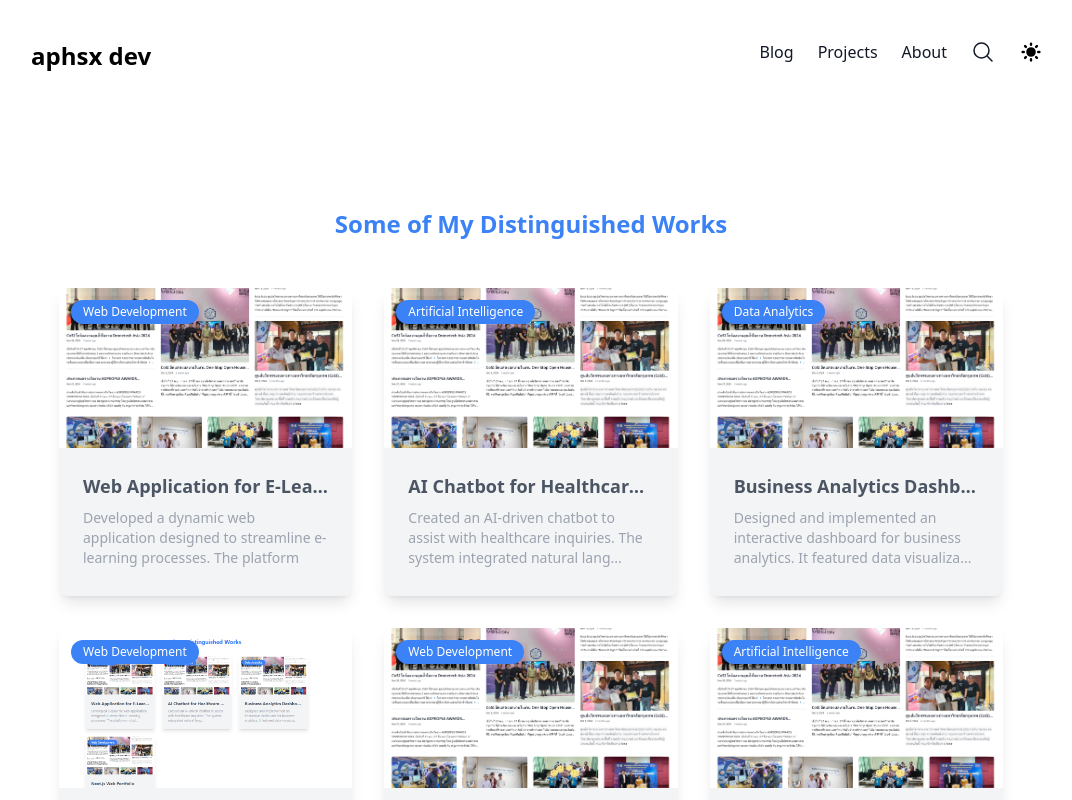
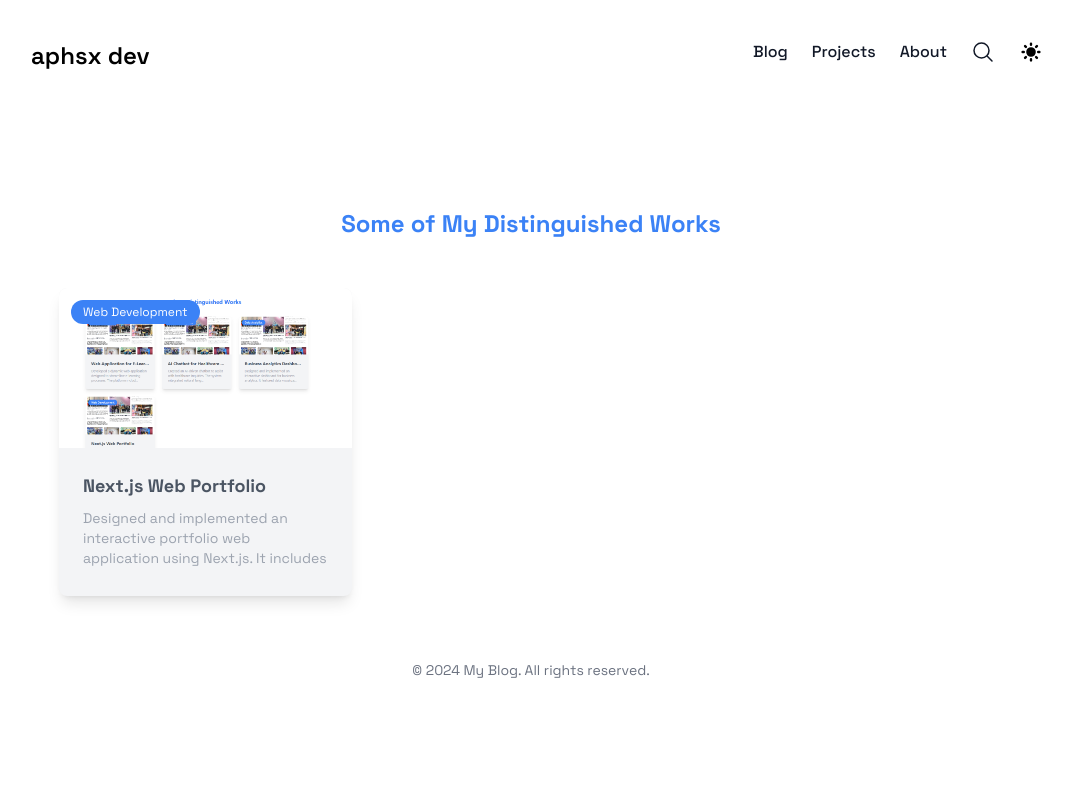
Before and after one commit to aphsx/my-portfolio-NextJS, a Next.js app: page /projects in a window 1280 px wide. Shown: the top 800 px of the page, without its empty margins (109-1181 px from the left). Built offline with nearby package versions, Linux system fonts and the light colour scheme.

Commit message:
Update Tailwind CSS configuration, add AboutSection and ProfileSection components, and refactor Education component

```diff
--- a/app/globals.css
+++ b/app/globals.css
@@ -1,6 +1,19 @@
 @tailwind base;
 @tailwind components;
 @tailwind utilities;
+
+/* styles/globals.css */
+/* :root {
+  --font-space-grotesk: 'Space Grotesk', sans-serif;
+}
+
+body {
+  font-family: var(--font-space-grotesk);
+  margin: 0;
+  padding: 0;
+  box-sizing: border-box;
+} */
+
 
 .task-list-item::before {
   @apply hidden;
@@ -84,7 +97,7 @@
 }
 
 .timeline .content {
-  background-color: #f0f0f0; /* กล่องข้อความสีขาว */
+  background-color: #f8f8f8; /* กล่องข้อความสีขาว */
   padding: 15px 20px;
   border-radius: 8px;
   box-shadow: 0 4px 6px rgba(0, 0, 0, 0.1); /* เงาเบาๆ */
--- a/app/page.tsx
+++ b/app/page.tsx
@@ -1,17 +1,16 @@
-import AboutMe from "@/components/AboutMe";
+import ThreeCanvas from "@/components/ThreeCanvas";
+import ProfileSection from "@/components/ProfileSection";
+import Hero from "@/components/AboutSection";
+import SkillsAndFrameworks from "@/components/Skills";
 import Education from "@/components/Education";
-import ThreeCanvas from "@/components/ThreeCanvas";
-import SkillsAndFrameworks from "@/components/Skills";
-
 export default function Home() {
   return (
-    <div className="min-h-scree py-10 px-4 sm:px-10">
-      <div className="items-center justify-center mt-10">
-        <ThreeCanvas />
-      </div>
-      <SkillsAndFrameworks/>
-      {/* <AboutMe />
-      <Education /> */}
+    <div className="mx-auto max-w-2xl px-4 sm:px-6 xl:px-0 gap-10">
+      {/* <ThreeCanvas /> */}
+      <ProfileSection />
+      <Hero />
+      <SkillsAndFrameworks />
+      <Education />
     </div>
   );
 }
--- /dev/null
+++ b/components/AboutSection.tsx
@@ -0,0 +1,32 @@
+import Image from 'next/image';
+
+export default function AboutSection() {
+  return (
+    <div className="opacity-100 transform-none">
+  <h2 className="text-4xl font-bold text-gray-800 mb-4">About Me</h2>
+  <p className="text-base text-gray-700 leading-relaxed">
+    I'm a Full-Stack web developer skilled in building dynamic user interfaces with React and Next.js, and developing robust APIs with Node.js. I enjoy solving complex problems and crafting user-friendly web applications.
+  </p>
+  <p className="text-base text-gray-700 leading-relaxed mt-4">
+    Beyond coding, I love photography, traveling, and exploring creative hobbies like drawing.
+  </p>
+  <div className="text-center mt-8">
+    <button
+      type="button"
+      className="inline-flex items-center px-6 py-2 bg-black text-white font-semibold rounded-md hover:bg-blue-500 transition focus:outline-none focus:ring-2 focus:ring-offset-2 focus:ring-blue-500"
+    >
+      My portfolio
+      <svg
+        viewBox="0 0 24 24"
+        className="w-5 h-5 ml-2"
+        fill="currentColor"
+        aria-hidden="true"
+      >
+        <path d="M10 6L8.59 7.41 13.17 12l-4.58 4.59L10 18l6-6z"></path>
+      </svg>
+    </button>
+  </div>
+</div>
+
+  );
+}
--- a/components/Education.tsx
+++ b/components/Education.tsx
@@ -1,8 +1,9 @@
 import aboutData from "@/data/Data";
-export const AboutMe = () => {
+export const Education = () => {
   return (
-    <section className="about-section">
-      <div className="text-left pl-10 font-bold text-4xl">Education.</div>
+    <section className="">
+      <div className="text-left font-bold text-4xl mt-10">Education.</div>
+      <div className="about-section">
       <ul className="timeline">
         <li>
           <div className="circle"></div>
@@ -41,8 +42,9 @@ export const AboutMe = () => {
           </div>
         </li>
       </ul>
+      </div>
     </section>
   );
 };
 
-export default AboutMe;
+export default Education;
--- /dev/null
+++ b/components/ProfileSection.tsx
@@ -0,0 +1,48 @@
+"use client";
+
+import { useEffect, useState } from "react";
+
+export default function ProfileSection() {
+  const [currentIndex, setCurrentIndex] = useState(0);
+  const [isRemoving, setIsRemoving] = useState(false);
+  const text = "Always learning, always coding.";
+
+  useEffect(() => {
+    const interval = setInterval(() => {
+      setCurrentIndex((prevIndex) => {
+        if (!isRemoving) {
+          // แสดงข้อความทีละตัว
+          if (prevIndex === text.length) {
+            setIsRemoving(true); // เมื่อแสดงครบแล้ว ให้เปลี่ยนไปลบ
+            return prevIndex;
+          }
+          return prevIndex + 1;
+        } else {
+          // ลบข้อความทีละตัว
+          if (prevIndex === 0) {
+            setIsRemoving(false); // กลับไปแสดงข้อความใหม่
+            return prevIndex;
+          }
+          return prevIndex - 1;
+        }
+      });
+    }, isRemoving ? 80 : 100); // ลบข้อความเร็วกว่าแสดงข้อความ
+
+    return () => clearInterval(interval);
+  }, [isRemoving, text.length]);
+
+  return (
+    <section id="aboutus" className="pt-5">
+      <h2 className="text-4xl font-bold text-gray-800 mb-4">
+        APHISIT DANCHAODANG
+      </h2>
+      {/* ใช้ min-height เพื่อรักษาพื้นที่ของข้อความ */}
+      <h5
+        className="text-lg text-gray-600 mb-6"
+        style={{ minHeight: "1.7em" }}
+      >
+        {text.slice(0, currentIndex) || " "}
+      </h5>
+    </section>
+  );
+}
--- a/components/Skills.tsx
+++ b/components/Skills.tsx
@@ -1,29 +1,64 @@
-import { FaReact, FaHtml5, FaCss3Alt, FaJs, FaNodeJs, FaPython, FaSwift } from 'react-icons/fa'; // Using react-icons for skill icons
+import {
+  FaReact,
+  FaHtml5,
+  FaCss3Alt,
+  FaJs,
+  FaNodeJs,
+  FaPython,
+} from "react-icons/fa"; // Using react-icons for skill icons
+import { SiNextdotjs as FaNextjs } from "react-icons/si";
 
 export const SkillsAndFrameworks = () => {
   return (
     <section className="skills-section mt-10 max-w-7xl mx-auto">
+      <h2 className="text-4xl font-bold text-gray-800 mb-4">
+        Skills and Frameworks
+      </h2>
+      {/* Skills and Frameworks Grid */}
+      <div className="grid-cols-4 gap-4 flex items-center justify-center mt-10">
+        {/* Icons with Tooltips */}
+        <div className="relative group flex justify-center items-center p-2 border border-zinc-800 rounded-md">
+          <FaNextjs className="text-black " size={40} />
+          <span className="absolute bottom-full mb-2 hidden group-hover:block text-xs bg-black text-white px-2 py-1 rounded">
+            Next.js
+          </span>
+        </div>
 
-      {/* Skills and Frameworks Grid */}
-      <div className="grid-cols-4 gap-4 flex items-center justify-center">
-        {/* Icons */}
-        <div className="flex justify-center items-center p-2 border border-zinc-800 rounded-md hover:scale-110 transition-all">
-          <FaReact className="text-blue-500" size={40} />
+        <div className="relative group flex justify-center items-center p-2 border border-zinc-800 rounded-md">
+          <FaReact className="text-black hover:text-blue-500" size={40} />
+          <span className="absolute bottom-full mb-2 hidden group-hover:block text-xs bg-black text-white px-2 py-1 rounded">
+            React
+          </span>
         </div>
-        <div className="flex justify-center items-center p-2 border border-zinc-800 rounded-md hover:scale-110 transition-all">
-          <FaHtml5 className="text-orange-500" size={40} />
+        <div className="relative group flex justify-center items-center p-2 border border-zinc-800 rounded-md">
+          <FaHtml5 className="text-black hover:text-orange-500" size={40} />
+          <span className="absolute bottom-full mb-2 hidden group-hover:block text-xs bg-black text-white px-2 py-1 rounded">
+            HTML5
+          </span>
         </div>
-        <div className="flex justify-center items-center p-2 border border-zinc-800 rounded-md hover:scale-110 transition-all">
-          <FaCss3Alt className="text-blue-600" size={40} />
+        <div className="relative group flex justify-center items-center p-2 border border-zinc-800 rounded-md">
+          <FaCss3Alt className="text-black hover:text-blue-600" size={40} />
+          <span className="absolute bottom-full mb-2 hidden group-hover:block text-xs bg-black text-white px-2 py-1 rounded">
+            CSS3
+          </span>
         </div>
-        <div className="flex justify-center items-center p-2 border border-zinc-800 rounded-md hover:scale-110 transition-all">
-          <FaJs className="text-yellow-500" size={40} />
+        <div className="relative group flex justify-center items-center p-2 border border-zinc-800 rounded-md">
+          <FaJs className="text-black hover:text-yellow-500" size={40} />
+          <span className="absolute bottom-full mb-2 hidden group-hover:block text-xs bg-black text-white px-2 py-1 rounded">
+            JavaScript
+          </span>
         </div>
-        <div className="flex justify-center items-center p-2 border border-zinc-800 rounded-md hover:scale-110 transition-all">
-          <FaNodeJs className="text-green-600" size={40} />
+        <div className="relative group flex justify-center items-center p-2 border border-zinc-800 rounded-md">
+          <FaNodeJs className="text-black hover:text-green-600" size={40} />
+          <span className="absolute bottom-full mb-2 hidden group-hover:block text-xs bg-black text-white px-2 py-1 rounded">
+            Node.js
+          </span>
         </div>
-        <div className="flex justify-center items-center p-2 border border-zinc-800 rounded-md hover:scale-110 transition-all">
-          <FaPython className="text-green-400" size={40} />
+        <div className="relative group flex justify-center items-center p-2 border border-zinc-800 rounded-md">
+          <FaPython className="text-black hover:text-green-400" size={40} />
+          <span className="absolute bottom-full mb-2 hidden group-hover:block text-xs bg-black text-white px-2 py-1 rounded">
+            Python
+          </span>
         </div>
       </div>
     </section>
--- a/components/ThreeCanvas.tsx
+++ b/components/ThreeCanvas.tsx
@@ -32,7 +32,7 @@ const ThreeCanvas = () => {
       0.1,
       1000
     );
-    camera.position.set(5, 0, 0); // Position the camera
+    camera.position.set(5, 1, 0); // Position the camera
     camera.lookAt(0, 0, 0); // Look at the center
     cameraRef.current = camera;
 
@@ -63,7 +63,7 @@ const ThreeCanvas = () => {
         // Set new model
         modelRef.current = gltf.scene;
         modelRef.current.scale.set(1, 1, 1);  // Scale the model
-        modelRef.current.position.set(0, -3, 0); // Center the model in the scene
+        modelRef.current.position.set(0, -5, 0); // Center the model in the scene
         scene.add(modelRef.current);  // Add model to scene
       },
       undefined,
--- a/data/projectsData.tsx
+++ b/data/projectsData.tsx
@@ -1,75 +1,4 @@
 const projects = [
-    {
-      title: "Web Application for E-Learning Management",
-      year: 2024,
-      description:
-        "Developed a dynamic web application designed to streamline e-learning processes. The platform included user authentication, course management, and real-time communication features.",
-      technologies: ["React.js", "Node.js", "MongoDB"],
-      category: "Web Development",
-      image: "/images/CoSI Overall news.png", // Replace with the actual path to your image
-      link: "#",
-    },
-    {
-      title: "AI Chatbot for Healthcare Assistance",
-      year: 2023,
-      description:
-        "Created an AI-driven chatbot to assist with healthcare inquiries. The system integrated natural language processing to provide reliable, automated responses and medical appointment scheduling.",
-      technologies: ["Python", "TensorFlow", "Flask"],
-      category: "Artificial Intelligence",
-      image: "/images/CoSI Overall news.png", // Replace with the actual path to your image
-      link: "#",
-    },
-    {
-      title: "Business Analytics Dashboard",
-      year: 2023,
-      description:
-        "Designed and implemented an interactive dashboard for business analytics. It featured data visualization and advanced filtering options to assist in strategic decision-making.",
-      technologies: ["Power BI", "Python"],
-      category: "Data Analytics",
-      image: "/images/CoSI Overall news.png", // Replace with the actual path to your image
-      link: "#",
-    },
-    {
-        title: "Next.js Web Portfolio",
-        year: 2023,
-        description:
-          "Designed and implemented an interactive portfolio web application using Next.js. It includes responsive design, modern UI components, and dynamic routing for a seamless user experience.",
-        technologies: ["Next.js", "Tailwind CSS", "React"],
-        category: "Web Development",
-        image: "/images/portfolio.png", // Replace with the actual path to your image
-        link: "#",
-      },
-
-      {
-        title: "Web Application for E-Learning Management",
-        year: 2024,
-        description:
-          "Developed a dynamic web application designed to streamline e-learning processes. The platform included user authentication, course management, and real-time communication features.",
-        technologies: ["React.js", "Node.js", "MongoDB"],
-        category: "Web Development",
-        image: "/images/CoSI Overall news.png", // Replace with the actual path to your image
-        link: "#",
-      },
-      {
-        title: "AI Chatbot for Healthcare Assistance",
-        year: 2023,
-        description:
-          "Created an AI-driven chatbot to assist with healthcare inquiries. The system integrated natural language processing to provide reliable, automated responses and medical appointment scheduling.",
-        technologies: ["Python", "TensorFlow", "Flask"],
-        category: "Artificial Intelligence",
-        image: "/images/CoSI Overall news.png", // Replace with the actual path to your image
-        link: "#",
-      },
-      {
-        title: "Business Analytics Dashboard",
-        year: 2023,
-        description:
-          "Designed and implemented an interactive dashboard for business analytics. It featured data visualization and advanced filtering options to assist in strategic decision-making.",
-        technologies: ["Power BI", "Python"],
-        category: "Data Analytics",
-        image: "/images/CoSI Overall news.png", // Replace with the actual path to your image
-        link: "#",
-      },
       {
           title: "Next.js Web Portfolio",
           year: 2023,
--- a/package.json
+++ b/package.json
@@ -9,7 +9,11 @@
     "lint": "next lint"
   },
   "dependencies": {
+    "@chakra-ui/react": "^3.2.3",
+    "@emotion/react": "^11.14.0",
+    "@emotion/styled": "^11.14.0",
     "@headlessui/react": "^2.2.0",
+    "framer-motion": "^11.15.0",
     "next": "15.1.2",
     "react": "^19.0.0",
     "react-dom": "^19.0.0",
@@ -20,7 +24,7 @@
   "devDependencies": {
     "@eslint/eslintrc": "^3",
     "@types/node": "^20",
-    "@types/react": "^19",
+    "@types/react": "^19.0.2",
     "@types/react-dom": "^19",
     "@types/three": "^0.171.0",
     "eslint": "^9",
--- a/tailwind.config.ts
+++ b/tailwind.config.ts
@@ -9,6 +9,9 @@ export default {
 
   theme: {
     extend: {
+      fontFamily: {
+        sans: ['Space Grotesk', 'sans-serif'], // ตั้งฟอนต์เริ่มต้น
+      },
       colors: {
         background: "var(--background)",
         foreground: "var(--foreground)",
```
Also changed, not shown: 2 other files (tests, documents, lock files or other folders).
